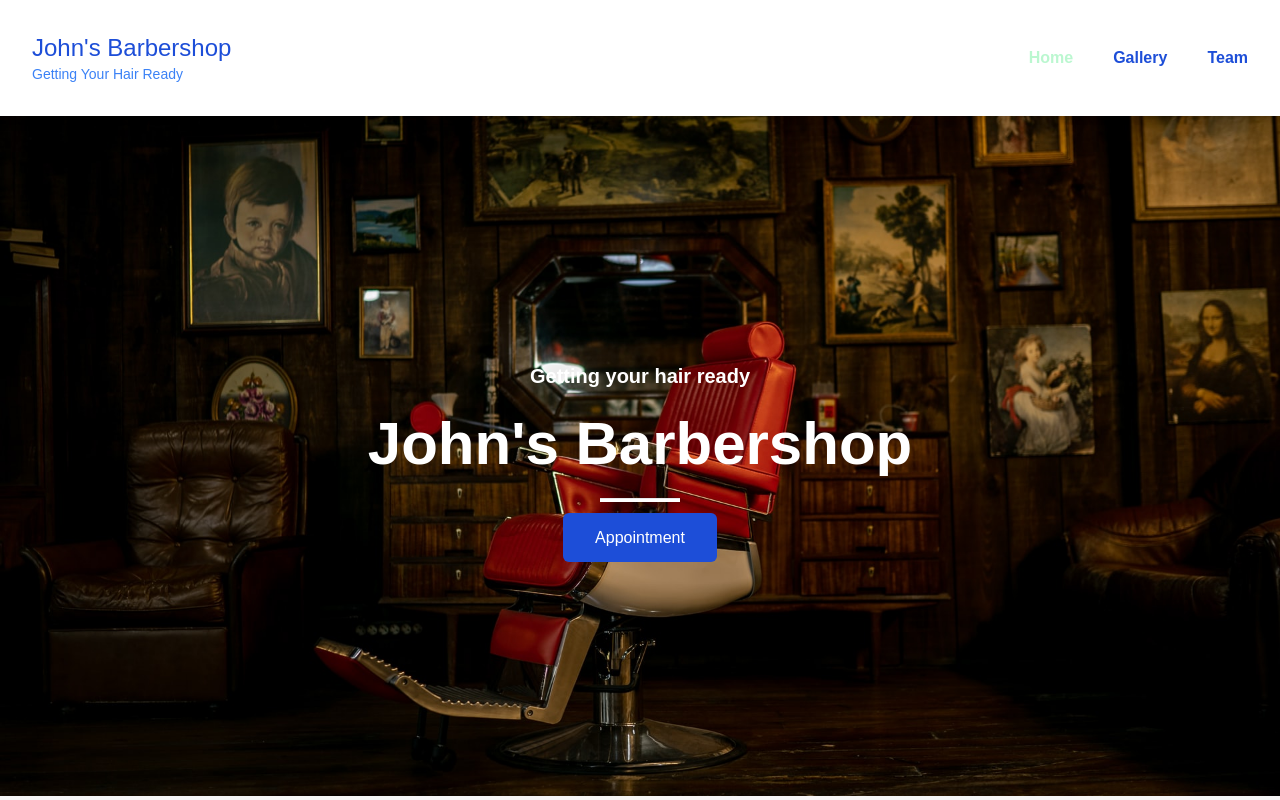
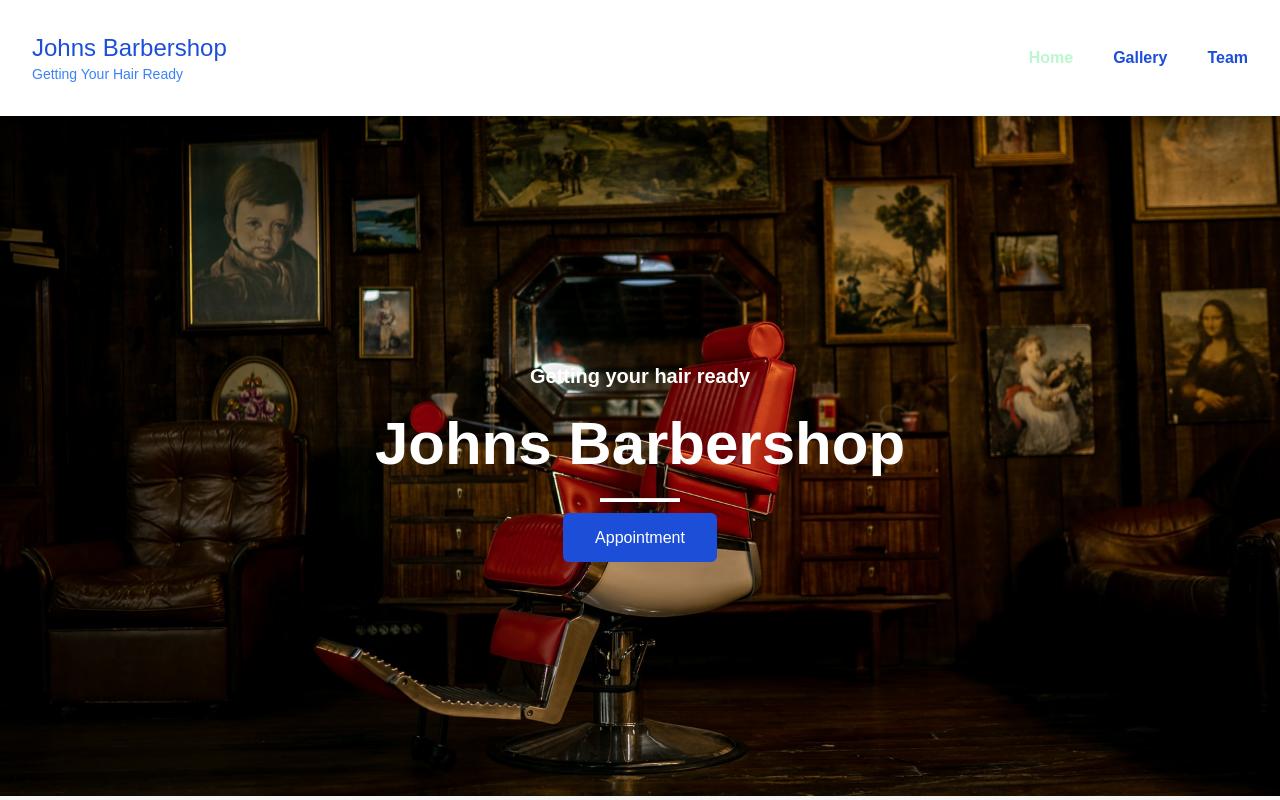
Before and after one commit to tdong61/BarbershopWeb, a Next.js app: page / in a window 1280 px wide. Shown: the top 800 px of the page. Built offline with nearby package versions, Linux system fonts and the light colour scheme; grey boxes are pictures that could not be loaded.

Commit message:
Update page.tsx

```diff
--- a/src/app/page.tsx
+++ b/src/app/page.tsx
@@ -6,7 +6,7 @@ const Header = () => {
     <header className="bg-white p-8 shadow-md sticky w-full top-0 z-50">
     <div className="container mx-auto flex justify-between items-center">
       <div className="site-title">
-        <h1 className="text-blue-700 text-2xl font-light">John's Barbershop</h1>
+        <h1 className="text-blue-700 text-2xl font-light">Johns Barbershop</h1>
         <p className="subtitle text-blue-500 text-sm capitalize">Getting your hair ready</p>
       </div>
       <nav className="space-x-4">
@@ -25,7 +25,7 @@ const Header = () => {
       <div className="overlay absolute inset-0 flex items-center justify-center">
         <div className="landing-text text-white text-center opacity-100">
           <h3 className="font-bold pb-6 text-xl">Getting your hair ready</h3>
-          <h1 className="text-6xl font-bold mb-6">John's Barbershop</h1>
+          <h1 className="text-6xl font-bold mb-6">Johns Barbershop</h1>
           <hr className="w-20 h-1 bg-white mx-auto mb-6"/>
           <a href="appointment.html" className="bg-blue-700 text-white px-8 py-4 rounded-md">Appointment</a>
         </div>
```
